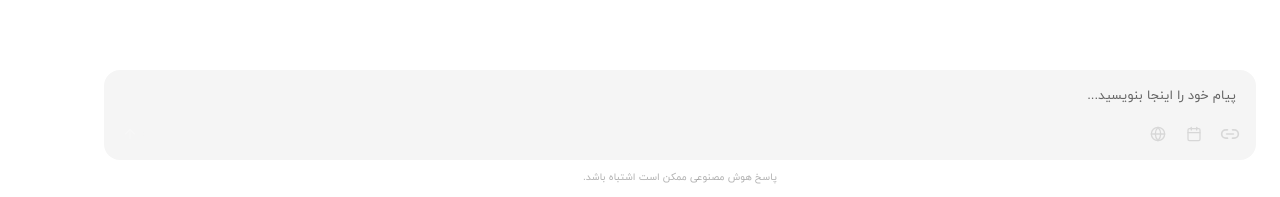
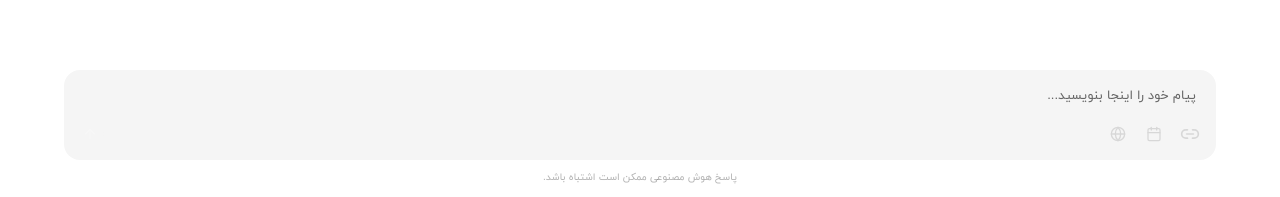
Before and after one commit to rezashahnazar/nextjs-boilerplate, a Next.js app: page / in a window 1280 px wide. Shown: the part 600-797 px from the top of the page. Built offline with nearby package versions, Linux system fonts and the light colour scheme.

Commit message:
fixed input position

```diff
--- a/src/components/ai-ui/compositions/Chat.tsx
+++ b/src/components/ai-ui/compositions/Chat.tsx
@@ -59,7 +59,7 @@ export function ChatUI({ bottomMessage }: { bottomMessage?: string }) {
       showButton ? "opacity-100" : "opacity-0 pointer-events-none"
     ),
     inputContainer: cn(
-      "w-full container fixed bottom-0",
+      "w-full container sticky bottom-0 mx-auto",
       "px-4 md:px-6 pb-2 md:pb-3 pt-0",
       "bg-background/80 backdrop-blur-sm"
     ),
```
